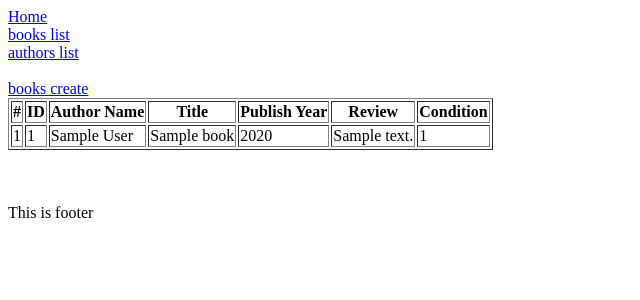
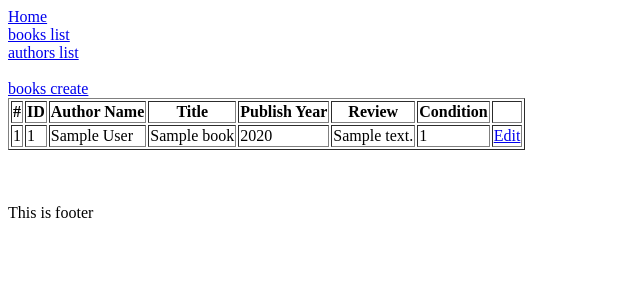
Before and after one commit to AndreyKhoroshun/booksharing, a Django app: page /books/list/ in a window 1280 px wide. Shown: the top 300 px of the page, without its empty margins (0-640 px from the left). Run offline with Django 3.2, Linux system fonts and the light colour scheme; tables that the repository leaves empty hold one stand-in row (values such as "Sample post").

Commit message:
add EDIT

```diff
--- a/app/books/templates/author_list.html
+++ b/app/books/templates/author_list.html
@@ -16,6 +16,7 @@
     <th>Country</th>
     <th>Gender</th>
     <th>Native Language</th>
+    <th></th>
    </tr>
         {% for author in author_list%}
         <tr>
@@ -28,6 +29,8 @@
             <td>{{ author.country }}</td>
             <td>{{ author.gender }}</td>
             <td>{{ author.native_language }}</td>
+            <td><a href="{% url 'authors-update' author.pk %}">
+                Edit</a></td>
         </tr>
         {% endfor %}
   </table>
--- a/app/books/templates/books_list.html
+++ b/app/books/templates/books_list.html
@@ -14,6 +14,7 @@
     <th>Publish Year</th>
     <th>Review</th>
     <th>Condition</th>
+    <th></th>
    </tr>
         {% for book in books_list%}
         <tr>
@@ -24,6 +25,8 @@
             <td>{{ book.publish_year }}</td>
             <td>{{ book.review }}</td>
             <td>{{ book.condition }}</td>
+            <td><a href="{% url 'books-update' book.pk %}">
+                Edit</a></td>
         </tr>
         {% endfor %}
   </table>
```
